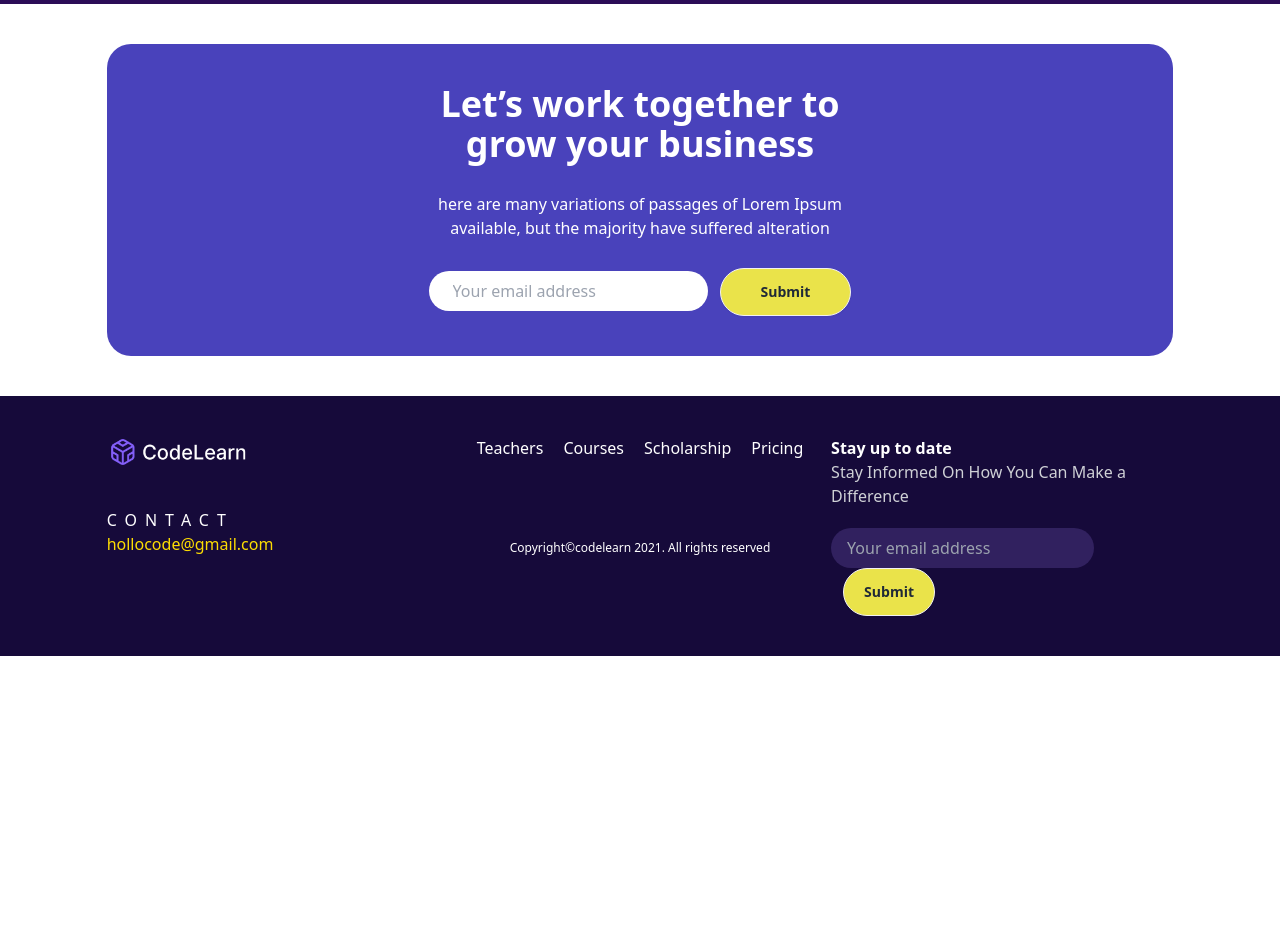
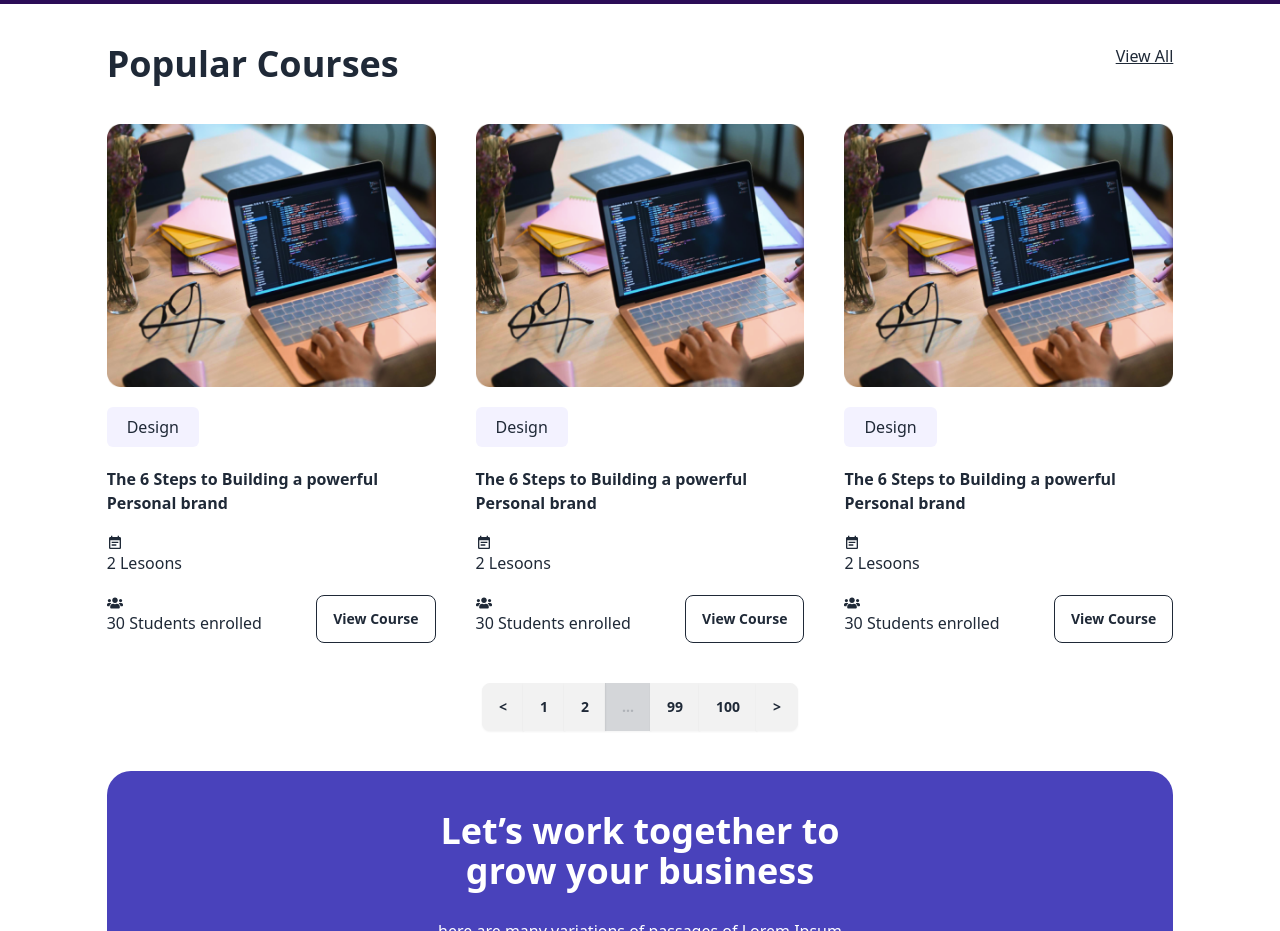
Before and after one commit to MdSaifulIslamRafsan/Appifylab, a Next.js app: page / in a window 1280 px wide. Shown: the part 400-1331 px from the top of the page. Before the commit the page ends 1056 px from the top, so only its background shows below. Built offline with nearby package versions, Linux system fonts and the light colour scheme.

Commit message:
added popular courses

```diff
--- a/package.json
+++ b/package.json
@@ -11,7 +11,8 @@
   "dependencies": {
     "next": "14.2.14",
     "react": "^18",
-    "react-dom": "^18"
+    "react-dom": "^18",
+    "react-icons": "^5.3.0"
   },
   "devDependencies": {
     "daisyui": "^4.12.12",
--- a/src/app/page.js
+++ b/src/app/page.js
@@ -1,11 +1,13 @@
 import Newsletter from "@/components/Newsletter";
 import TopCategories from "@/components/TopCategories";
+import PopularCourses from "@/components/PopularCourses";
 
 
 export default function Home() {
   return (
    <div>
     <TopCategories></TopCategories>
+    <PopularCourses></PopularCourses>
     <Newsletter></Newsletter>
    </div>
   );
--- /dev/null
+++ b/src/components/PopularCourses.jsx
@@ -0,0 +1,73 @@
+"use client"
+import Image from "next/image";
+import Link from "next/link";
+import { MdEventNote } from "react-icons/md";
+import { FaUsers } from "react-icons/fa";
+
+const PopularCourses = () => {
+    return (
+        <div className="max-w-[1440px] my-10 w-10/12 mx-auto">
+            <div className="flex justify-between">
+                <h1 className="text-4xl font-bold">Popular Courses</h1>
+                <Link  className="underline" href="/ViewAll">View All</Link>
+            </div>
+            <div className="mt-10 grid gap-10 grid-cols-1 lg:grid-cols-3">
+                <div className="space-y-5 ">
+                <Image width="400"  height="200" src="/assets/Rectangle 2.png" alt="logo" />
+                <p className="bg-[#F3F2FF] inline-block px-5 py-2 rounded-md">Design</p>
+                <h4 className="font-bold">The 6 Steps to Building a
+                powerful Personal brand</h4>
+                <p calssName="flex"><MdEventNote />
+                <span>2 Lesoons</span></p>
+                <div className="flex justify-between" >
+                    <p calssName="flex"><FaUsers />
+                   <span> 30 Students
+                    enrolled</span></p>
+                    <button className="btn btn-outline">View Course</button>
+                </div>
+                </div>
+                <div className="space-y-5 ">
+                <Image width="400"  height="200" src="/assets/Rectangle 2.png" alt="logo" />
+                <p className="bg-[#F3F2FF] inline-block px-5 py-2 rounded-md">Design</p>
+                <h4 className="font-bold">The 6 Steps to Building a
+                powerful Personal brand</h4>
+                <p calssName="flex"><MdEventNote />
+                <span>2 Lesoons</span></p>
+                <div className="flex justify-between" >
+                    <p calssName="flex"><FaUsers />
+                   <span> 30 Students
+                    enrolled</span></p>
+                    <button className="btn btn-outline">View Course</button>
+                </div>
+                </div>
+                <div className="space-y-5 ">
+                <Image width="400"  height="200" src="/assets/Rectangle 2.png" alt="logo" />
+                <p className="bg-[#F3F2FF] inline-block px-5 py-2 rounded-md">Design</p>
+                <h4 className="font-bold">The 6 Steps to Building a
+                powerful Personal brand</h4>
+                <p calssName="flex"><MdEventNote />
+                <span>2 Lesoons</span></p>
+                <div className="flex justify-between" >
+                    <p calssName="flex"><FaUsers />
+                   <span> 30 Students
+                    enrolled</span></p>
+                    <button className="btn btn-outline">View Course</button>
+                </div>
+                </div>
+            </div>
+            <div className="flex mt-10 justify-center">
+            <div className="join">
+  <button className="join-item btn">{"<"}</button>
+  <button className="join-item btn">1</button>
+  <button className="join-item btn">2</button>
+  <button className="join-item btn btn-disabled">...</button>
+  <button className="join-item btn">99</button>
+  <button className="join-item btn">100</button>
+  <button className="join-item btn">{">"}</button>
+</div>
+            </div>
+        </div>
+    );
+};
+
+export default PopularCourses;
```
Also changed, not shown: public/assets/Rectangle 2.png (added), 1 other file (tests, documents, lock files or other folders).
